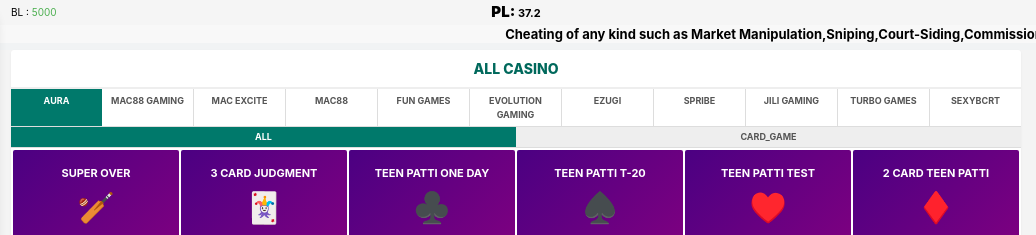
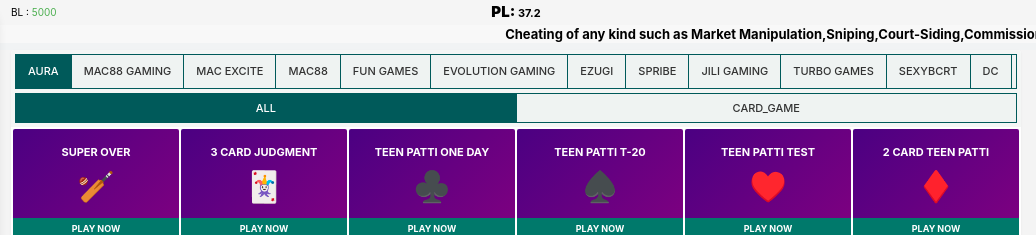
Before and after one commit to vaghela983/all-exch, a plain HTML site: page casino.html in a window 1280 px wide. Shown: the top 235 px of the page, 244-1280 px from the left. Drawn offline with nearby package versions, Linux system fonts and the light colour scheme.

Commit message:
Update casino.html

```diff
--- a/casino.html
+++ b/casino.html
@@ -214,29 +214,97 @@
     <div class="dashboard-content-wrap">
       <!-- Casino Section -->
       <div id="casino-container" class="event-section-wrap" style="background: white;">
-        <div class="event-header"
-          style="text-align: center; background: #fff; color: #00695c; font-weight: 800; font-size: 14px; border-bottom: 2px solid #eee;">
-          ALL CASINO</div>
 
-        <div class="casino-nav" style="border-bottom: 1px solid #ddd;">
-          <div
-            style="display: flex; flex-wrap: wrap; text-align: center; justify-content: space-between; font-size: 9px; font-weight: bold; color: #555;">
-            <div style="flex: 1; min-width: 60px; background: #00796b; color: white; padding: 5px;">AURA</div>
-            <div style="flex: 1; min-width: 60px; padding: 5px; border-right: 1px solid #ddd;">MAC88 GAMING</div>
-            <div style="flex: 1; min-width: 60px; padding: 5px; border-right: 1px solid #ddd;">MAC EXCITE</div>
-            <div style="flex: 1; min-width: 50px; padding: 5px; border-right: 1px solid #ddd;">MAC88</div>
-            <div style="flex: 1; min-width: 60px; padding: 5px; border-right: 1px solid #ddd;">FUN GAMES</div>
-            <div style="flex: 1; min-width: 80px; padding: 5px; border-right: 1px solid #ddd;">EVOLUTION GAMING</div>
-            <div style="flex: 1; min-width: 50px; padding: 5px; border-right: 1px solid #ddd;">EZUGI</div>
-            <div style="flex: 1; min-width: 50px; padding: 5px; border-right: 1px solid #ddd;">SPRIBE</div>
-            <div style="flex: 1; min-width: 60px; padding: 5px; border-right: 1px solid #ddd;">JILI GAMING</div>
-            <div style="flex: 1; min-width: 60px; padding: 5px; border-right: 1px solid #ddd;">TURBO GAMES</div>
-            <div style="flex: 1; min-width: 60px; padding: 5px;">SEXYBCRT</div>
+
+        <style>
+          .casino-nav-container {
+            background: #f4f6f5;
+            padding: 4px;
+          }
+
+          .casino-nav-row {
+            display: flex;
+            overflow-x: auto;
+            white-space: nowrap;
+            border: 1px solid #005a5a;
+            background: #eff3f2;
+            margin-bottom: 4px;
+            scrollbar-width: none;
+            -ms-overflow-style: none;
+          }
+
+          .casino-nav-row::-webkit-scrollbar {
+            display: none;
+          }
+
+          .casino-nav-item {
+            padding: 8px 12px;
+            color: #333;
+            font-size: 11px;
+            font-weight: 500;
+            border-right: 1px solid #005a5a;
+            cursor: pointer;
+            text-transform: uppercase;
+            text-align: center;
+          }
+
+          .casino-nav-item.active {
+            background: #005a5a;
+            color: white;
+          }
+
+          .casino-nav-item:last-child {
+            border-right: none;
+          }
+
+          .casino-sub-nav {
+            display: flex;
+            border: 1px solid #005a5a;
+            background: #eff3f2;
+          }
+
+          .casino-sub-item {
+            flex: 1;
+            padding: 6px;
+            color: #333;
+            font-size: 11px;
+            font-weight: 500;
+            text-align: center;
+            cursor: pointer;
+            border-right: 1px solid #005a5a;
+          }
+
+          .casino-sub-item.active {
+            background: #005a5a;
+            color: white;
+          }
+
+          .casino-sub-item:last-child {
+            border-right: none;
+          }
+        </style>
+
+        <div class="casino-nav-container">
+          <div class="casino-nav-row">
+            <div class="casino-nav-item active">Aura</div>
+            <div class="casino-nav-item">mac88 gaming</div>
+            <div class="casino-nav-item">mac excite</div>
+            <div class="casino-nav-item">mac88</div>
+            <div class="casino-nav-item">fun games</div>
+            <div class="casino-nav-item">evolution gaming</div>
+            <div class="casino-nav-item">ezugi</div>
+            <div class="casino-nav-item">spribe</div>
+            <div class="casino-nav-item">jili gaming</div>
+            <div class="casino-nav-item">turbo games</div>
+            <div class="casino-nav-item">sexybcrt</div>
+            <div class="casino-nav-item">DC</div>
+            <div class="casino-nav-item">games global</div>
+            <div class="casino-nav-item">pragmatic play</div>
+            <div class="casino-nav-item">wazdan</div>
           </div>
-          <div
-            style="display: flex; text-align: center; font-size: 9px; font-weight: bold; color: #555; border-top: 1px solid #ddd;">
-            <div style="flex: 1; background: #00796b; color: white; padding: 3px;">ALL</div>
-            <div style="flex: 1; padding: 3px; background: #eee;">CARD_GAME</div>
+          <div class="casino-sub-nav">
+            <div class="casino-sub-item active">ALL</div>
+            <div class="casino-sub-item">CARD_GAME</div>
           </div>
         </div>
 
```
